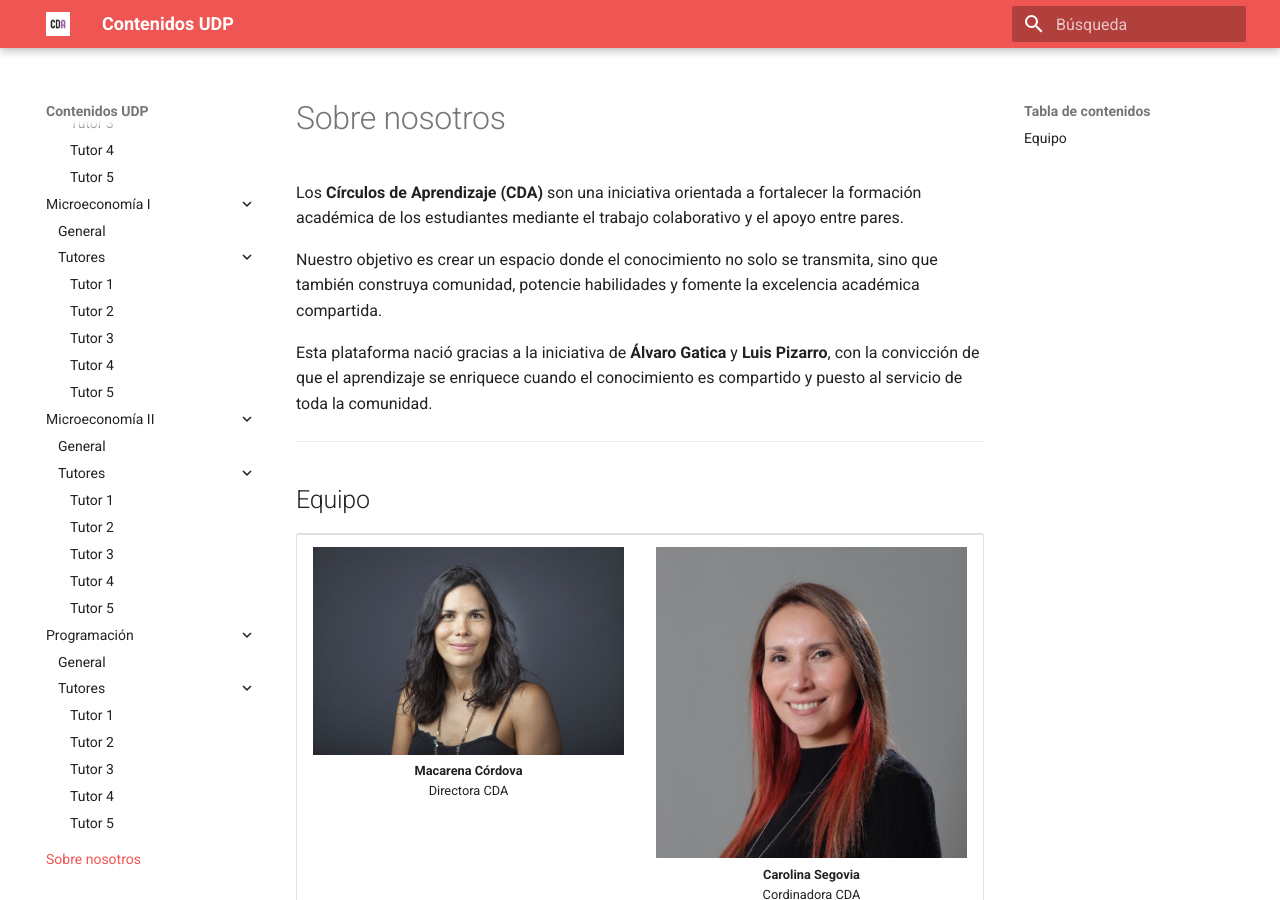
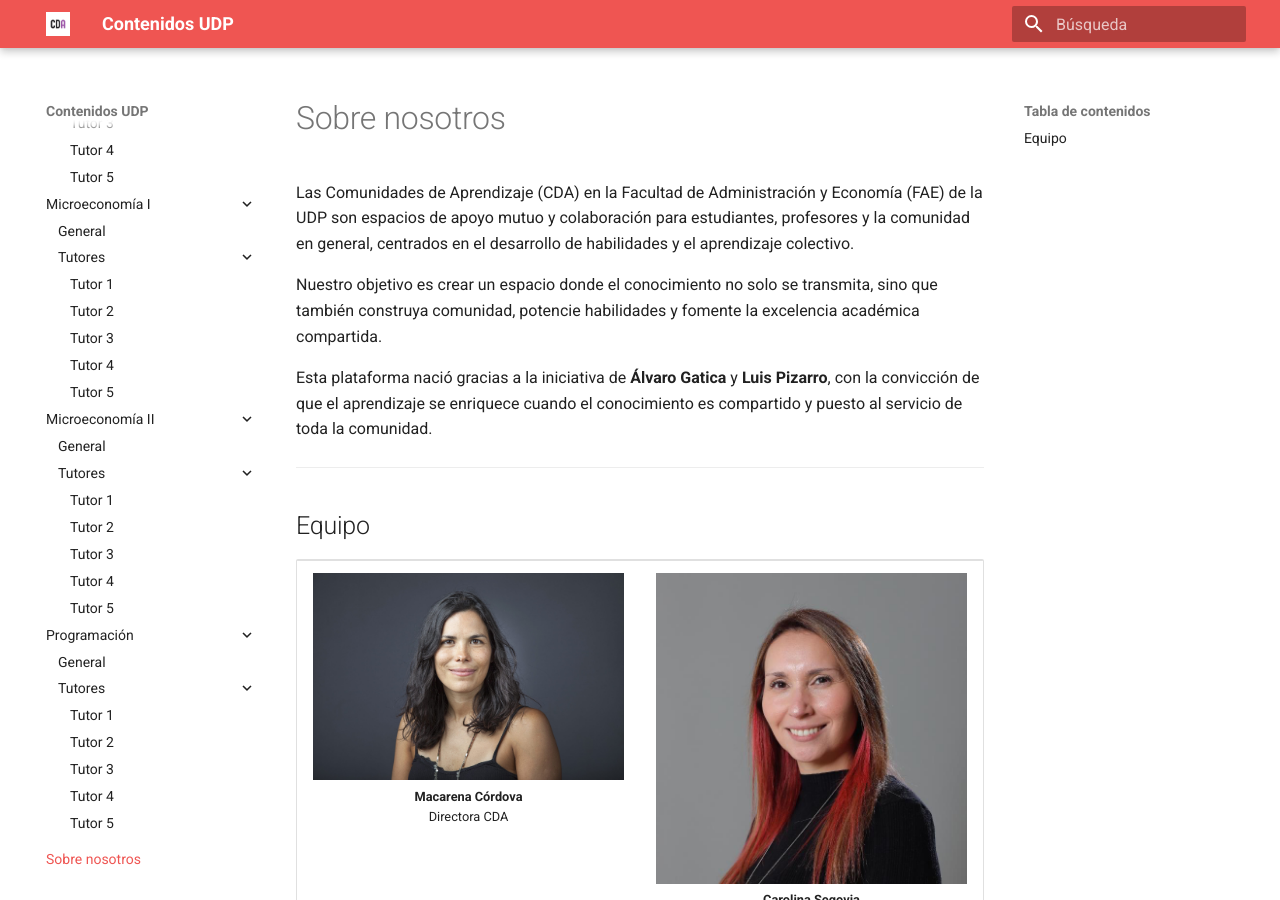
Before and after one commit to cda-fae/cda-fae, an MkDocs documentation site: the page built from docs/about.md, in a window 1280 px wide and 900 px high. Built offline with MkDocs 1.6.1 and Material for MkDocs 9.7.7, drawn with Linux system fonts in a browser that asks for light colours.

Commit message:
Detalles de CDA definicion

```diff
--- a/docs/about.md
+++ b/docs/about.md
@@ -1,7 +1,7 @@
 
 # Sobre nosotros
 
-Los **Círculos de Aprendizaje (CDA)** son una iniciativa orientada a fortalecer la formación académica de los estudiantes mediante el trabajo colaborativo y el apoyo entre pares.
+Las Comunidades de Aprendizaje (CDA) en la Facultad de Administración y Economía (FAE) de la UDP son espacios de apoyo mutuo y colaboración para estudiantes, profesores y la comunidad en general, centrados en el desarrollo de habilidades y el aprendizaje colectivo.
 
 Nuestro objetivo es crear un espacio donde el conocimiento no solo se transmita, sino que también construya comunidad, potencie habilidades y fomente la excelencia académica compartida.
 
```
